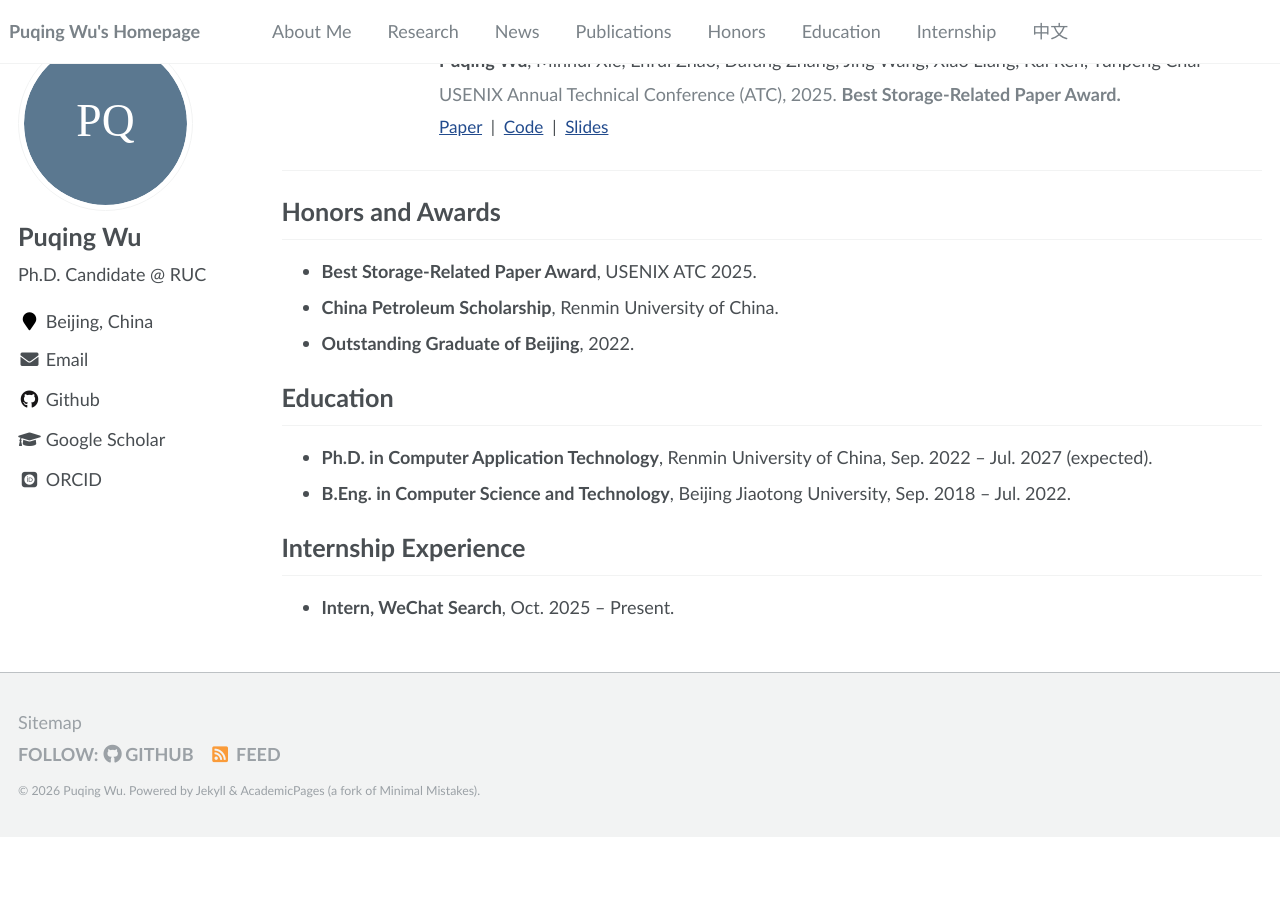
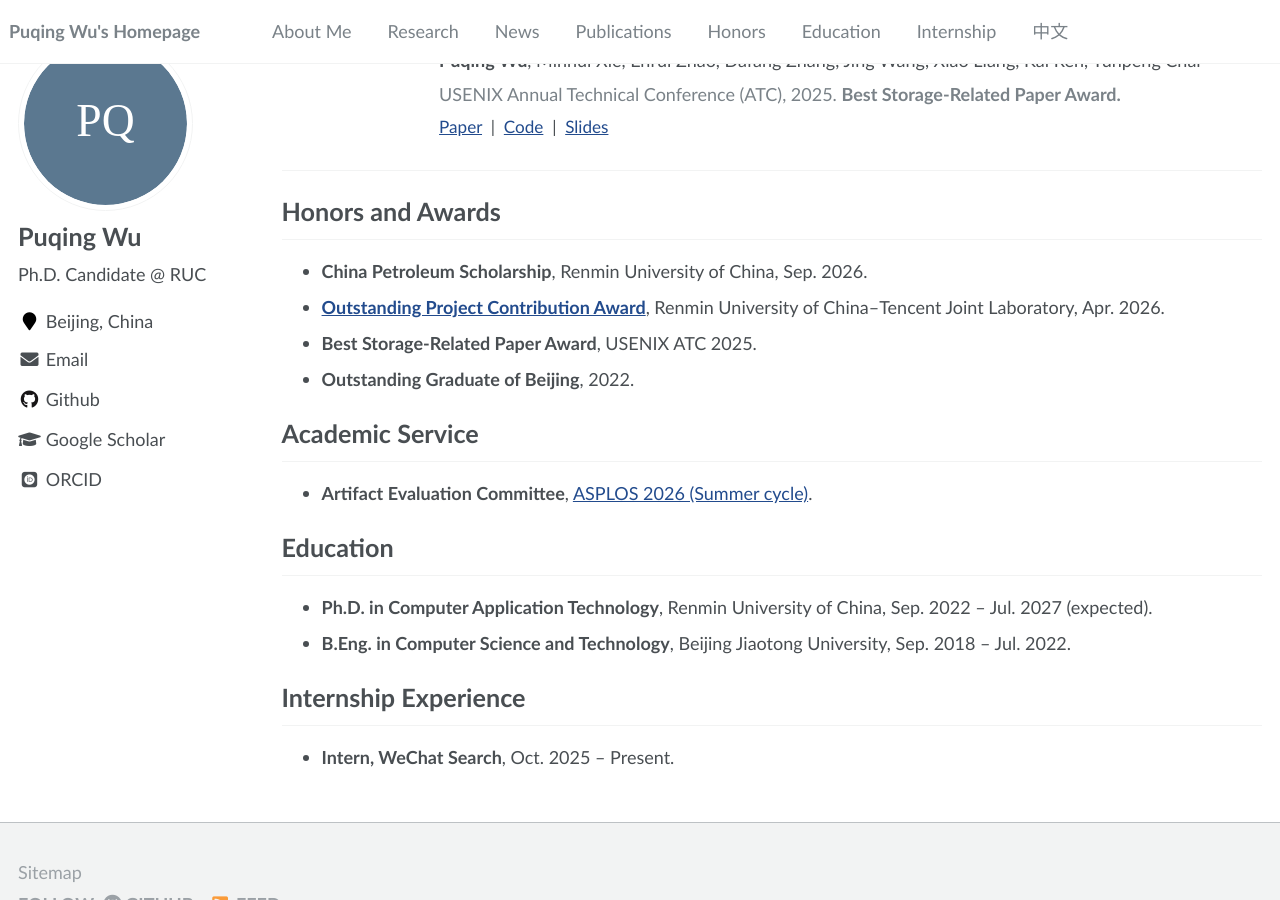
Before and after one commit to w-pq/w-pq.github.io, a Jekyll site: the page built from _pages/about.md, in a window 1280 px wide and 900 px high, scrolled down 1448 px. Built offline with Jekyll 4.4.1, drawn with Linux system fonts in a browser that asks for light colours; some web fonts are replaced; before the commit the page ends 2285 px from its top, so only the background shows below that.

Commit message:
Add scholarship date, joint laboratory award, and ASPLOS AE service

```diff
--- a/_pages/about.md
+++ b/_pages/about.md
@@ -101,9 +101,15 @@ Yunda Guo, **Puqing Wu**, Haoqiong Bian, Yunpeng Chai, Yao Shen, Haoyu Yang, Qin
 Honors and Awards
 ---
 
+- **China Petroleum Scholarship**, Renmin University of China, Sep. 2026.
+- **[Outstanding Project Contribution Award](https://ur.tencent.com/article/1525)**, Renmin University of China–Tencent Joint Laboratory, Apr. 2026.
 - **Best Storage-Related Paper Award**, USENIX ATC 2025.
-- **China Petroleum Scholarship**, Renmin University of China.
 - **Outstanding Graduate of Beijing**, 2022.
+
+Academic Service
+---
+
+- **Artifact Evaluation Committee**, [ASPLOS 2026 (Summer cycle)](https://asplos26aec-summer.hotcrp.com/u/0/users/pc).
 
 Education
 ---
```
Also changed, not shown: _pages/about-zh.md (+6 -1 lines).
